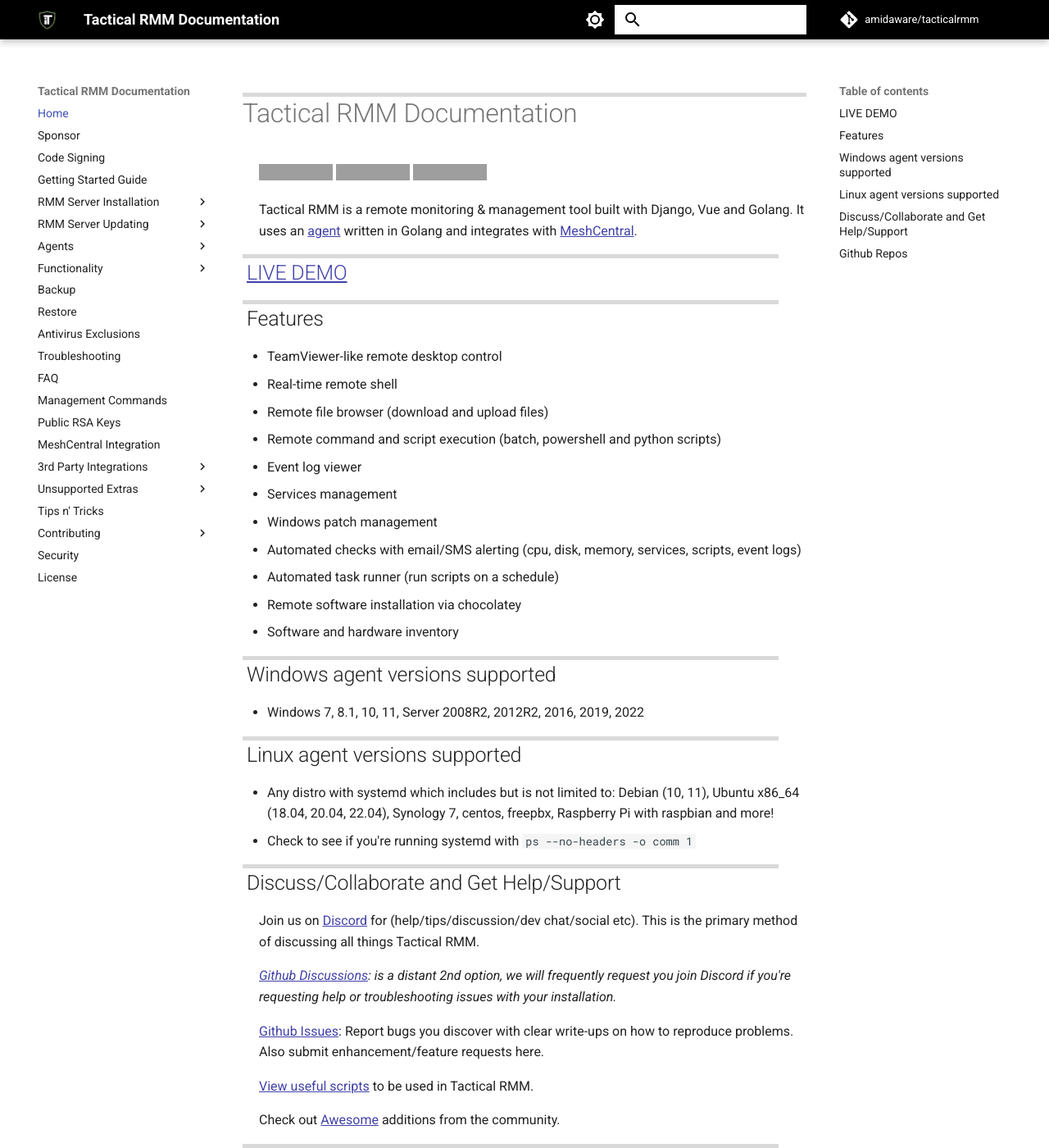
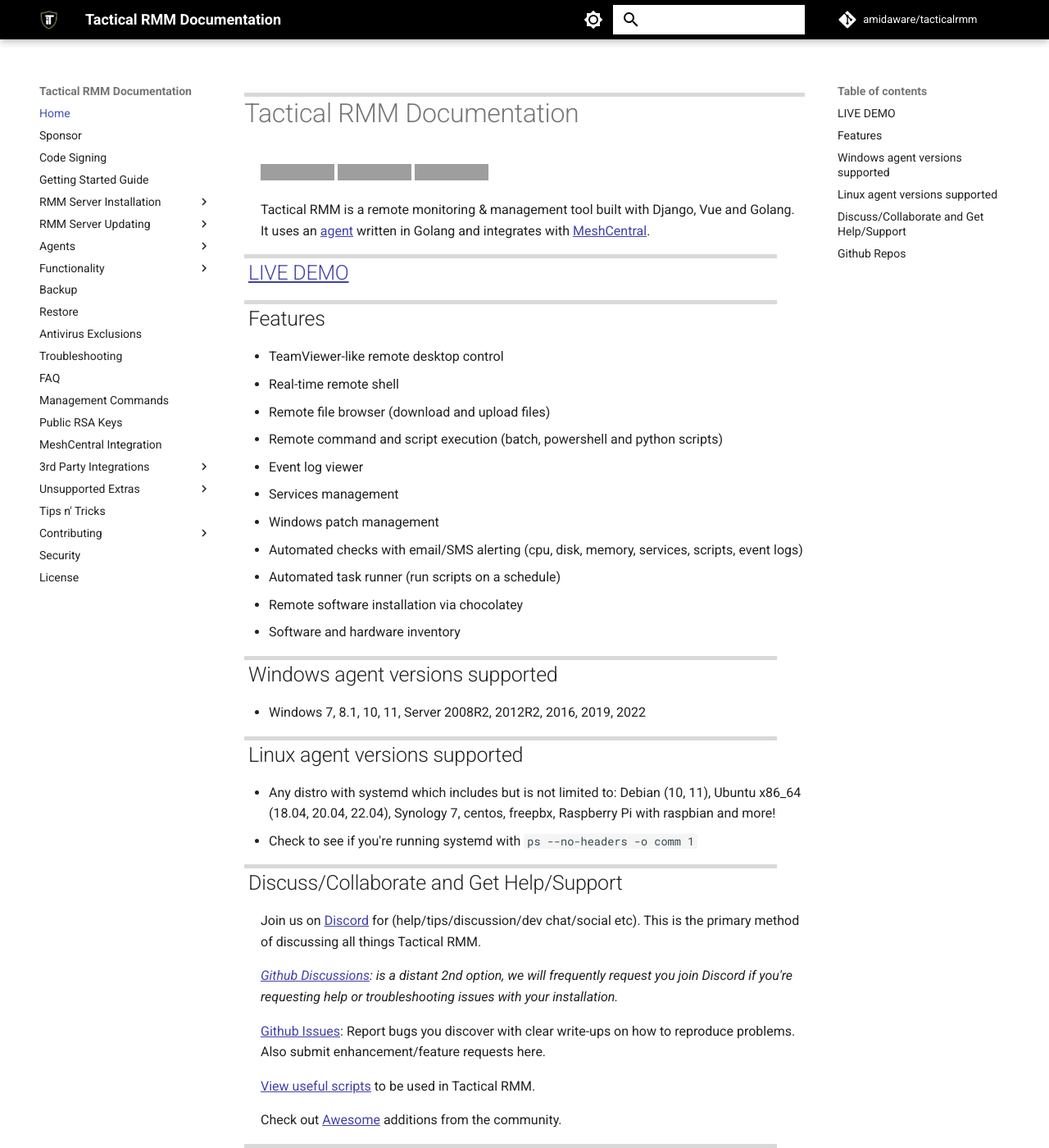
Before and after one commit to amidaware/trmm-docs, an MkDocs documentation site: the page built from docs/index.md, in a window 1280 px wide and 1400 px high. Shown: the whole window at 82% size. Built offline with MkDocs 1.6.1 and Material for MkDocs 9.7.7, drawn with Linux system fonts in a browser that asks for light colours; comment, search, counter and statistics services are not loaded; grey boxes are pictures that could not be loaded.

Commit message:
no more skinny docs

```diff
--- a/docs/stylesheets/extra.css
+++ b/docs/stylesheets/extra.css
@@ -1,3 +1,8 @@
+/* Maximum space for text block */
+.md-grid {
+    max-width: 95%; /* or 100%, if you want to stretch to full-width */
+  }
+
 .md-header {
     background-color: black !important;
     color: white !important;
```
